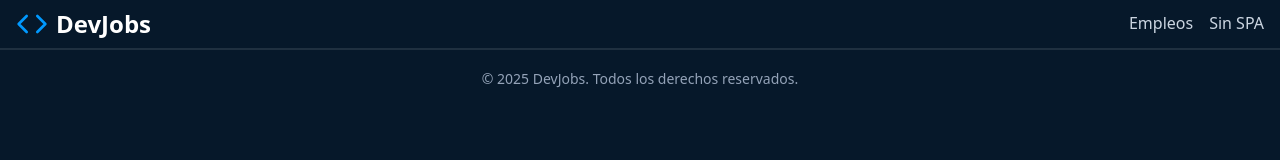
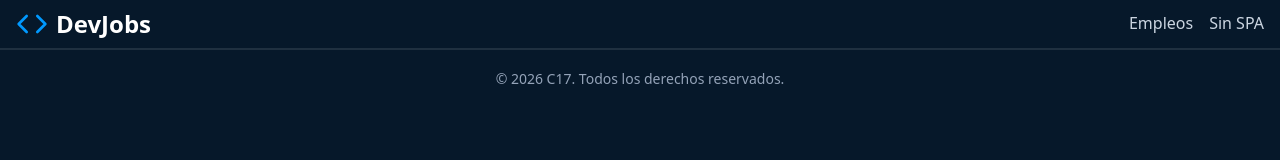
Before and after one commit to rudendario/cervantes, a React (Vite) app: page / in a window 1280 px wide. Shown: the top 160 px of the page. Built offline with nearby package versions, Linux system fonts and the light colour scheme.

Commit message:
add to footer a new function currentYear

```diff
--- a/src/components/Footer.jsx
+++ b/src/components/Footer.jsx
@@ -1,7 +1,10 @@
 export function Footer () {
   return (
     <footer>
-      <small>&copy; 2025 DevJobs. Todos los derechos reservados.</small>
+      <small>&copy; {currentYear()} C17. Todos los derechos reservados.</small>
     </footer>
   )
 }
+function currentYear() {
+  return new Date().getFullYear()
+}
```
